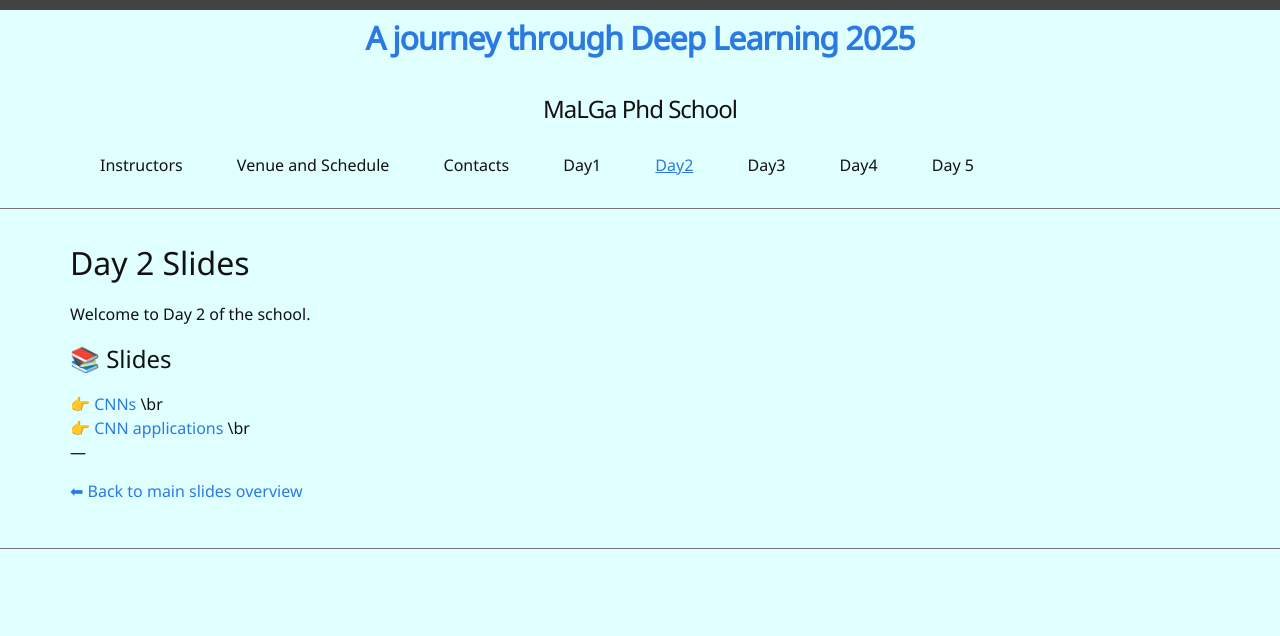
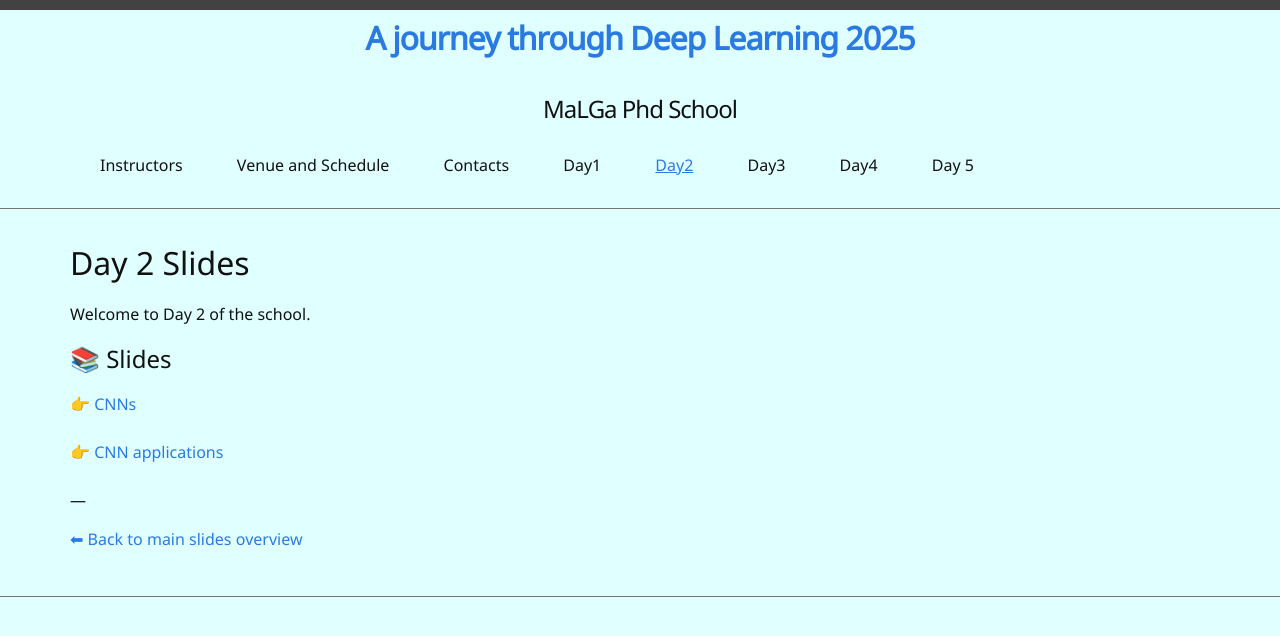
Before and after one commit to A-Journey-through-Deep-Learning/2025, a Jekyll site: the page built from Day2.md, in a window 1280 px wide. Shown: the top 636 px of the page. Built offline with Jekyll 4.4.1, drawn with Linux system fonts in a browser that asks for light colours.

Commit message:
Update Day2.md

```diff
--- a/Day2.md
+++ b/Day2.md
@@ -11,9 +11,11 @@ Welcome to Day 2 of the school.
 
 
 👉 [CNNs](/Slides/03_CNN.pdf)
-\br
+<br>
+<br>
 👉 [CNN applications](/Slides/04_CNN_applications.pdf)
-\br
+<br>
+<br>
 ---
 
 [⬅ Back to main slides overview](home.md)
```
